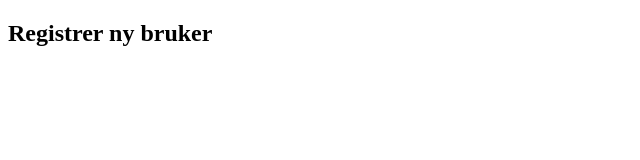
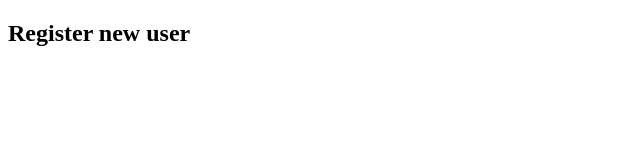
Before and after one commit to Saturn1a/PlanIT-WEB, a website: page public/register.html in a window 1280 px wide. Shown: the full height of the page, 0-640 px from the left. Drawn offline with Linux system fonts and the light colour scheme.

Commit message:
endret tekst register.html

```diff
--- a/public/register.html
+++ b/public/register.html
@@ -3,9 +3,9 @@
 <head>
     <meta charset="UTF-8">
     <meta name="viewport" content="width=device-width, initial-scale=1.0">
-    <title>Registrer ny bruker</title>
+    <title>Register new user</title>
 </head>
 <body>
-    <h2>Registrer ny bruker</h2>
+    <h2>Register new user</h2>
 </body>
 </html>
```
